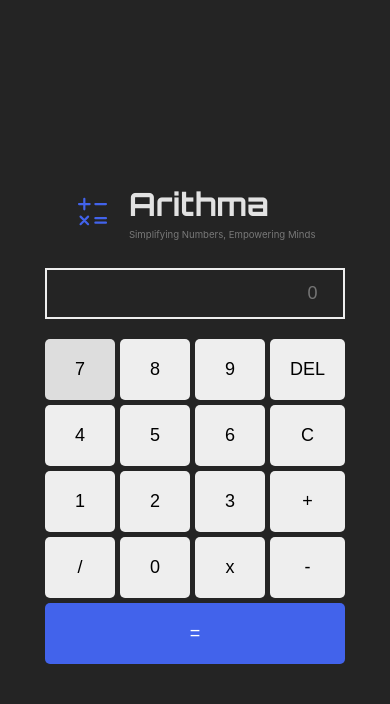
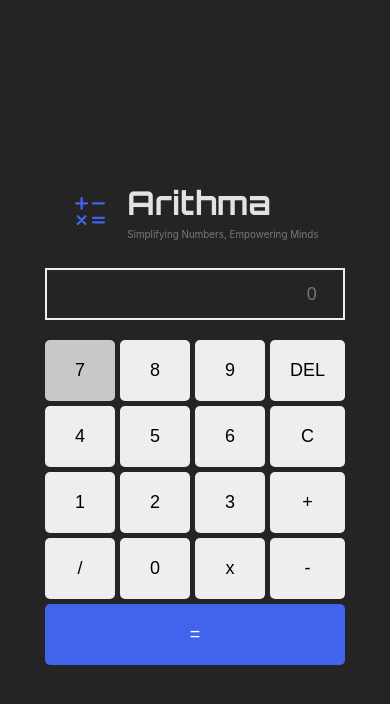
Before and after one commit to arslan-shd/calculator, a React (Vite) app: page / in a window 390 px wide. In both pictures the pointer is over the button 79 px from the left and 369 px from the top of the page. Shown: the top 704 px of the page. Built offline with nearby package versions, Linux system fonts and the light colour scheme.

Commit message:
darken hover color

```diff
--- a/src/App.css
+++ b/src/App.css
@@ -70,11 +70,11 @@ button {
 }
 
 button:not(.btn-accent):hover {
-  background: #ddd;
+  background: #c8c8c8;
 }
 
 @media (max-width: 767px) {
   html {
-    font-size: 80%;
+    font-size: 82%;
   }
 }
```
